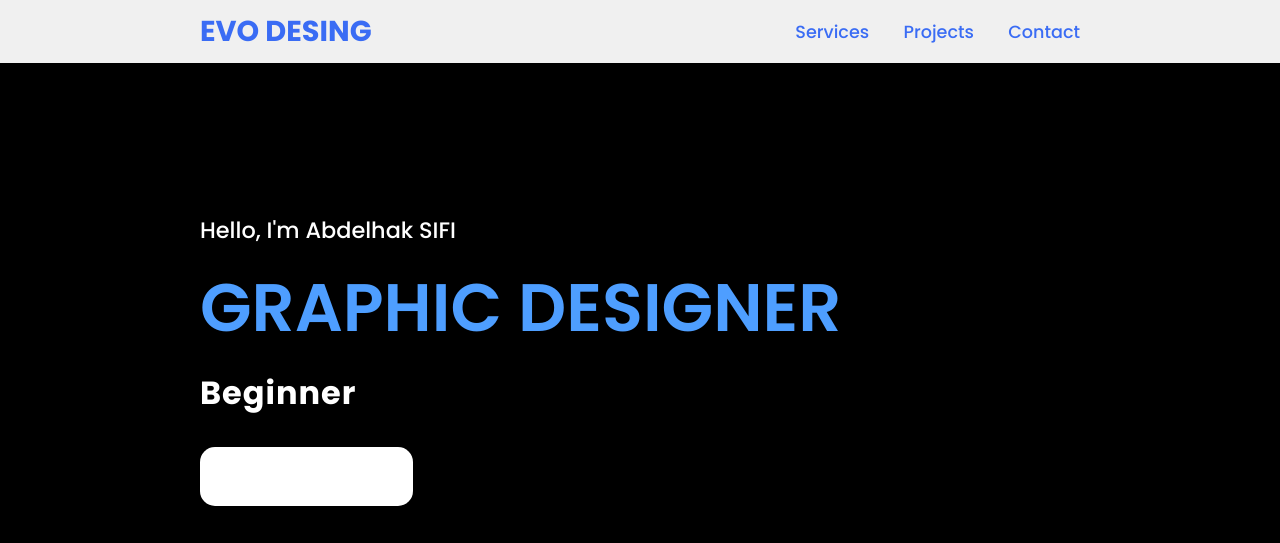
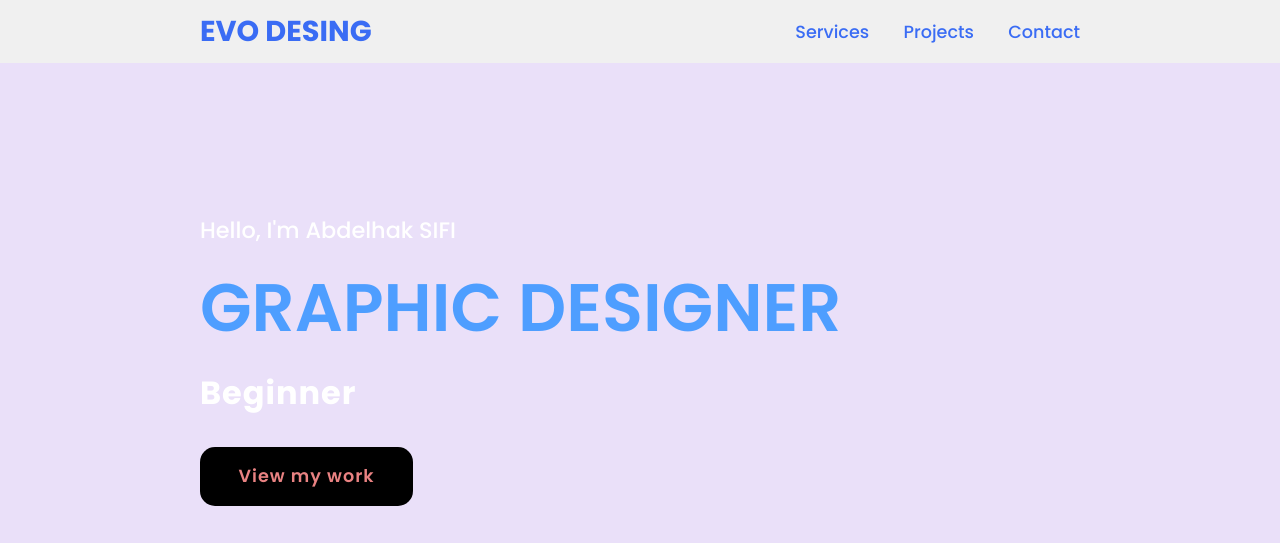
Before and after one commit to ASEVODesign/ABDELHAK-SIFI.com, a plain HTML site: page index.html in a window 1280 px wide. Shown: the top 543 px of the page. Drawn offline with Linux system fonts and the light colour scheme.

Commit message:
Add files via upload

```diff
--- a/style.css
+++ b/style.css
@@ -49,7 +49,7 @@ section {
     min-height: 100vh;
     display: flex;
     align-items: center;
-   background-color: #000;
+   background-color: #b18be845;
 }
 
 .main h2 {
@@ -76,8 +76,8 @@ section {
 }
 
 .main-btn {
-    color: #fff;
-    background-color: #ffffff;
+    color: #e98282;
+    background-color: #000000;
     text-decoration: none;
     font-size: 1.1em;
     font-weight: 600;
```
